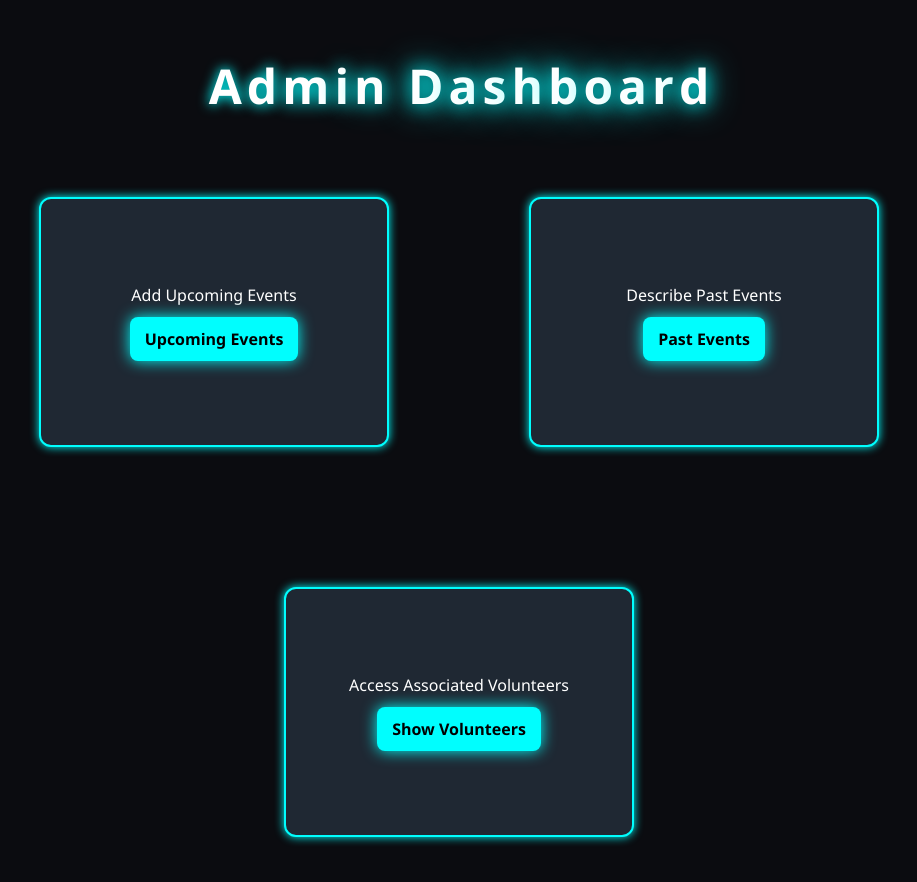
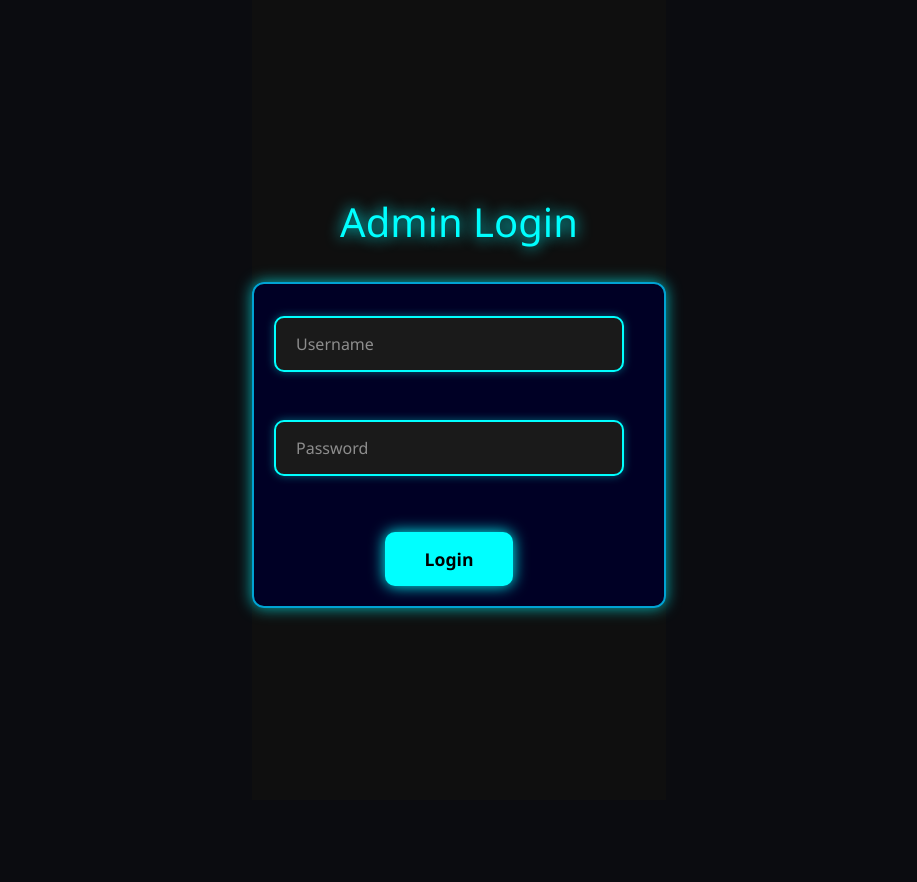
Before and after one commit to wkepapa/Human_team_foundation1, a Next.js app: page /Admin in a window 1280 px wide. Shown: the top 882 px of the page, without its empty margins (181-1098 px from the left). After the commit the page ends 800 px from the top, so only its background shows below. Built offline with nearby package versions, Linux system fonts and the light colour scheme.

Commit message:
Added login to admin

```diff
--- a/src/app/Admin/Admin.css
+++ b/src/app/Admin/Admin.css
@@ -117,3 +117,66 @@ input[type="text"] {
 ::-webkit-scrollbar-thumb:hover {
     background: linear-gradient(45deg, #00eaff, #00bfff);
 }
+
+.login-container {
+    display: flex;
+    flex-direction: column;
+    align-items: center;
+    justify-content: center;
+    height: 100vh;
+    background-color: #0f0f0f;
+    color: #00ffff;
+    font-family: 'Segoe UI', Tahoma, Geneva, Verdana, sans-serif;
+    text-align: center;
+}
+
+.login-container h2 {
+    font-size: 2.5rem;
+    margin-bottom: 30px;
+    text-shadow: 0 0 15px #00ffff;
+}
+
+.login-container form {
+    display: flex;
+    flex-direction: column;
+    align-items: center;
+    width: 100%;
+}
+
+.login-container input {
+    background-color: #1a1a1a;
+    border: 2px solid #00ffff;
+    color: #ffffff;
+    padding: 14px 20px;
+    margin: 12px 0;
+    border-radius: 10px;
+    width: 350px; /* 👈 Wider input */
+    font-size: 1rem;
+    outline: none;
+    transition: 0.3s;
+    box-shadow: 0 0 8px #00ffff60;
+}
+
+.login-container input:focus {
+    box-shadow: 0 0 15px #00ffff;
+}
+
+.login-container button {
+    background-color: #00ffff;
+    color: #000;
+    border: none;
+    padding: 14px 40px;
+    margin-top: 20px;
+    border-radius: 10px;
+    font-weight: bold;
+    font-size: 1.1rem;
+    cursor: pointer;
+    transition: 0.3s ease;
+    box-shadow: 0 0 15px #00ffff;
+}
+
+.login-container button:hover {
+    background-color: #00e6e6;
+    box-shadow: 0 0 25px #00ffff, 0 0 35px #00ffff;
+    transform: scale(1.05);
+}
--- a/src/app/Admin/page.tsx
+++ b/src/app/Admin/page.tsx
@@ -1,16 +1,31 @@
-"use client"
+"use client";
 import { useState } from "react";
 import "./Admin.css";
 import Past from "./Past";
 import Upcoming from "./Upcoming";
 import Volunteer from "./Volunteer";
 
-
 export default function Admin(): JSX.Element {
     const text: string = "Admin Dashboard";
+
+    // Login state
+    const [isLoggedIn, setIsLoggedIn] = useState<boolean>(false);
+    const [username, setUsername] = useState<string>("");
+    const [password, setPassword] = useState<string>("");
+
+    // Dashboard section states
     const [upcoming, setUpcoming] = useState<boolean>(false);
     const [past, setPast] = useState<boolean>(false);
     const [volunteer, setVolunteer] = useState<boolean>(false);
+
+    function handleLogin(e: React.FormEvent) {
+        e.preventDefault();
+        if (username === "admin" && password === "303@32") {
+            setIsLoggedIn(true);
+        } else {
+            alert("Invalid credentials!");
+        }
+    }
 
     function showUpcoming(): void {
         setUpcoming(true);
@@ -32,6 +47,29 @@ export default function Admin(): JSX.Element {
 
     return (
         <div>
+            {!isLoggedIn ? (
+                <div className="login-container">
+                    <h2>Admin Login</h2>
+                    <form onSubmit={handleLogin}>
+                        <input
+                            type="text"
+                            placeholder="Username"
+                            value={username}
+                            onChange={(e) => setUsername(e.target.value)}
+                        />
+                        <br />
+                        <input
+                            type="password"
+                            placeholder="Password"
+                            value={password}
+                            onChange={(e) => setPassword(e.target.value)}
+                        />
+                        <br />
+                        <button type="submit">Login</button>
+                    </form>
+                </div>
+            ) : (
+                <>
                     <div className="bg-admin">
                         <div className="admin">
                             <h1>
@@ -48,12 +86,10 @@ export default function Admin(): JSX.Element {
                             <h2>Add Upcoming Events</h2>
                             <button className="event-btn" onClick={showUpcoming}>Upcoming Events</button>
                         </div>
-
                         <div className="card">
                             <h2>Describe Past Events</h2>
                             <button className="event-btn" onClick={showPast}>Past Events</button>
                         </div>
-
                         <div className="card">
                             <h2>Access Associated Volunteers</h2>
                             <button className="event-btn" onClick={showVolunteer}>Show Volunteers</button>
@@ -62,6 +98,8 @@ export default function Admin(): JSX.Element {
                         {past && <Past />}
                         {volunteer && <Volunteer />}
                     </div>
+                </>
+            )}
         </div>
     );
 }
```
Also changed, not shown: 1 other file (tests, documents, lock files or other folders). Lines whose indentation alone changed are shown as unchanged.
